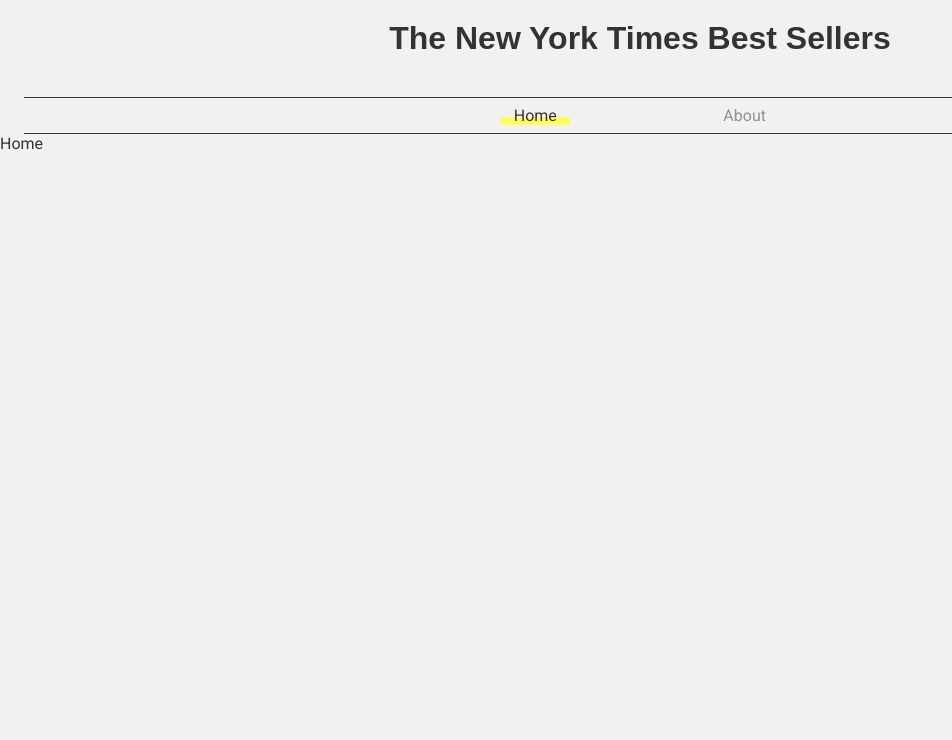
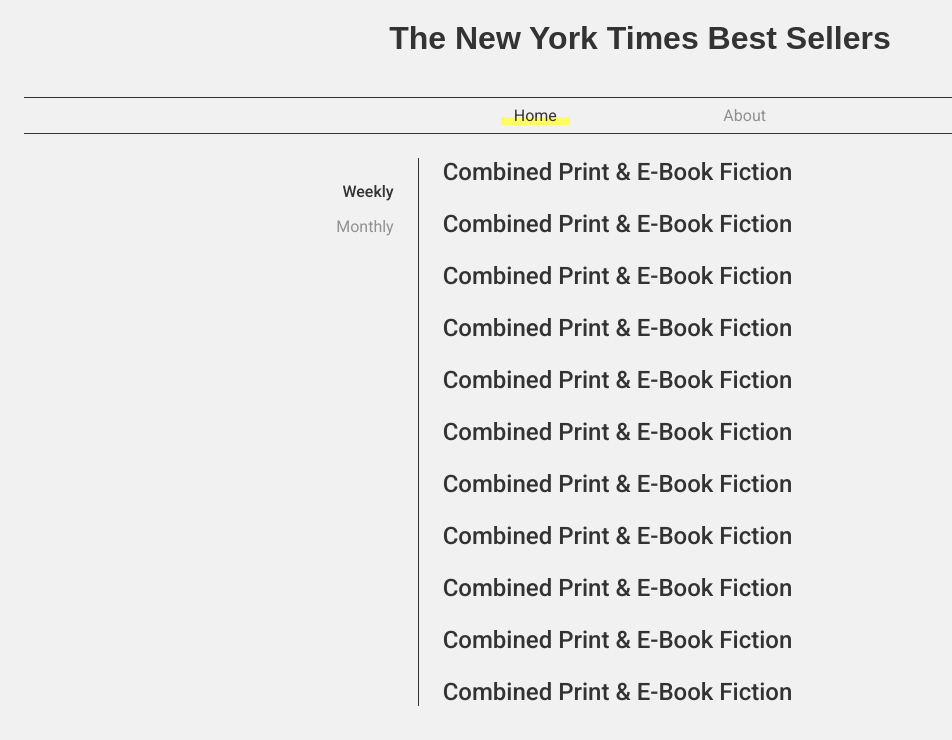
Before and after one commit to hyesuhong/nomad_next_best_sellers, a Next.js app: page / in a window 1280 px wide. Shown: the top 740 px of the page, without its empty margins (0-952 px from the left). Built offline with nearby package versions, Linux system fonts and the light colour scheme; a web font is replaced by a local one.

Commit message:
feat: add main page's ui

```diff
--- a/src/app/layout.tsx
+++ b/src/app/layout.tsx
@@ -17,7 +17,7 @@
 		<html lang='en' className={`${roboto.variable} ${glegoo.variable}`}>
 			<body>
 				<Header />
-				<main>{children}</main>
+				{children}
 			</body>
 		</html>
 	);
--- /dev/null
+++ b/src/app/page.module.css
@@ -0,0 +1,28 @@
+.main {
+	display: grid;
+	grid-template-columns: repeat(6, 1fr);
+	grid-template-areas: '. aside section section section .';
+	column-gap: 1.5rem;
+	margin-top: 1.5rem;
+	padding: 0 1.5rem;
+}
+
+.aside {
+	grid-area: aside;
+	border-right: 1px solid #333333;
+}
+
+.section {
+	grid-area: section;
+
+	display: flex;
+	flex-direction: column;
+	row-gap: 1.5rem;
+	overflow-x: hidden;
+	overflow-y: auto;
+}
+
+.book_link {
+	font-size: 1.5rem;
+	font-weight: 500;
+}
--- a/src/app/page.tsx
+++ b/src/app/page.tsx
@@ -1,3 +1,66 @@
+'use client';
+
+import { SideTab } from '@/components/side-tab';
+import Link from 'next/link';
+import { useState } from 'react';
+import styles from './page.module.css';
+
+const tabItems = [
+	{ id: 'WEEKLY', label: 'Weekly' },
+	{ id: 'MONTHLY', label: 'Monthly' },
+];
+
 export default function Home() {
-	return <>Home</>;
+	const [activeTab, setActiveTab] = useState('WEEKLY');
+
+	const onTabItemClick = (id: string) => {
+		setActiveTab(id);
+	};
+
+	return (
+		<main className={styles.main}>
+			<aside className={styles.aside}>
+				<SideTab
+					items={tabItems}
+					activeItemId={activeTab}
+					itemClickHandler={onTabItemClick}
+				/>
+			</aside>
+			<section className={styles.section}>
+				<Link href={`/list/id`} className={styles.book_link}>
+					Combined Print & E-Book Fiction
+				</Link>
+				<Link href={`/list/id`} className={styles.book_link}>
+					Combined Print & E-Book Fiction
+				</Link>
+				<Link href={`/list/id`} className={styles.book_link}>
+					Combined Print & E-Book Fiction
+				</Link>
+				<Link href={`/list/id`} className={styles.book_link}>
+					Combined Print & E-Book Fiction
+				</Link>
+				<Link href={`/list/id`} className={styles.book_link}>
+					Combined Print & E-Book Fiction
+				</Link>
+				<Link href={`/list/id`} className={styles.book_link}>
+					Combined Print & E-Book Fiction
+				</Link>
+				<Link href={`/list/id`} className={styles.book_link}>
+					Combined Print & E-Book Fiction
+				</Link>
+				<Link href={`/list/id`} className={styles.book_link}>
+					Combined Print & E-Book Fiction
+				</Link>
+				<Link href={`/list/id`} className={styles.book_link}>
+					Combined Print & E-Book Fiction
+				</Link>
+				<Link href={`/list/id`} className={styles.book_link}>
+					Combined Print & E-Book Fiction
+				</Link>
+				<Link href={`/list/id`} className={styles.book_link}>
+					Combined Print & E-Book Fiction
+				</Link>
+			</section>
+		</main>
+	);
 }
--- /dev/null
+++ b/src/components/side-tab/index.ts
@@ -0,0 +1,3 @@
+import SideTab from './side-tab';
+
+export { SideTab };
--- /dev/null
+++ b/src/components/side-tab/side-tab.module.css
@@ -0,0 +1,22 @@
+.tab_list {
+	display: flex;
+	flex-direction: column;
+	align-items: flex-end;
+	row-gap: 1rem;
+	padding: 1.5rem;
+}
+
+.tab_item {
+	opacity: 0.5;
+	transition: opacity 0.3s ease-in;
+	cursor: pointer;
+}
+
+.tab_item:hover {
+	opacity: 1;
+}
+
+.active {
+	opacity: 1;
+	font-weight: 500;
+}
--- /dev/null
+++ b/src/components/side-tab/side-tab.tsx
@@ -0,0 +1,29 @@
+import styles from './side-tab.module.css';
+
+interface SideTabProps {
+	items: { label: string; id: string }[];
+	activeItemId: string;
+	itemClickHandler: (id: string) => void;
+}
+
+export default function SideTab({
+	items,
+	activeItemId,
+	itemClickHandler,
+}: SideTabProps) {
+	return (
+		<ul className={styles.tab_list}>
+			{items.map((item) => (
+				<li
+					key={item.id}
+					className={`${styles.tab_item} ${
+						activeItemId === item.id ? styles.active : ''
+					}`}
+					onClick={() => itemClickHandler(item.id)}
+				>
+					{item.label}
+				</li>
+			))}
+		</ul>
+	);
+}
```
